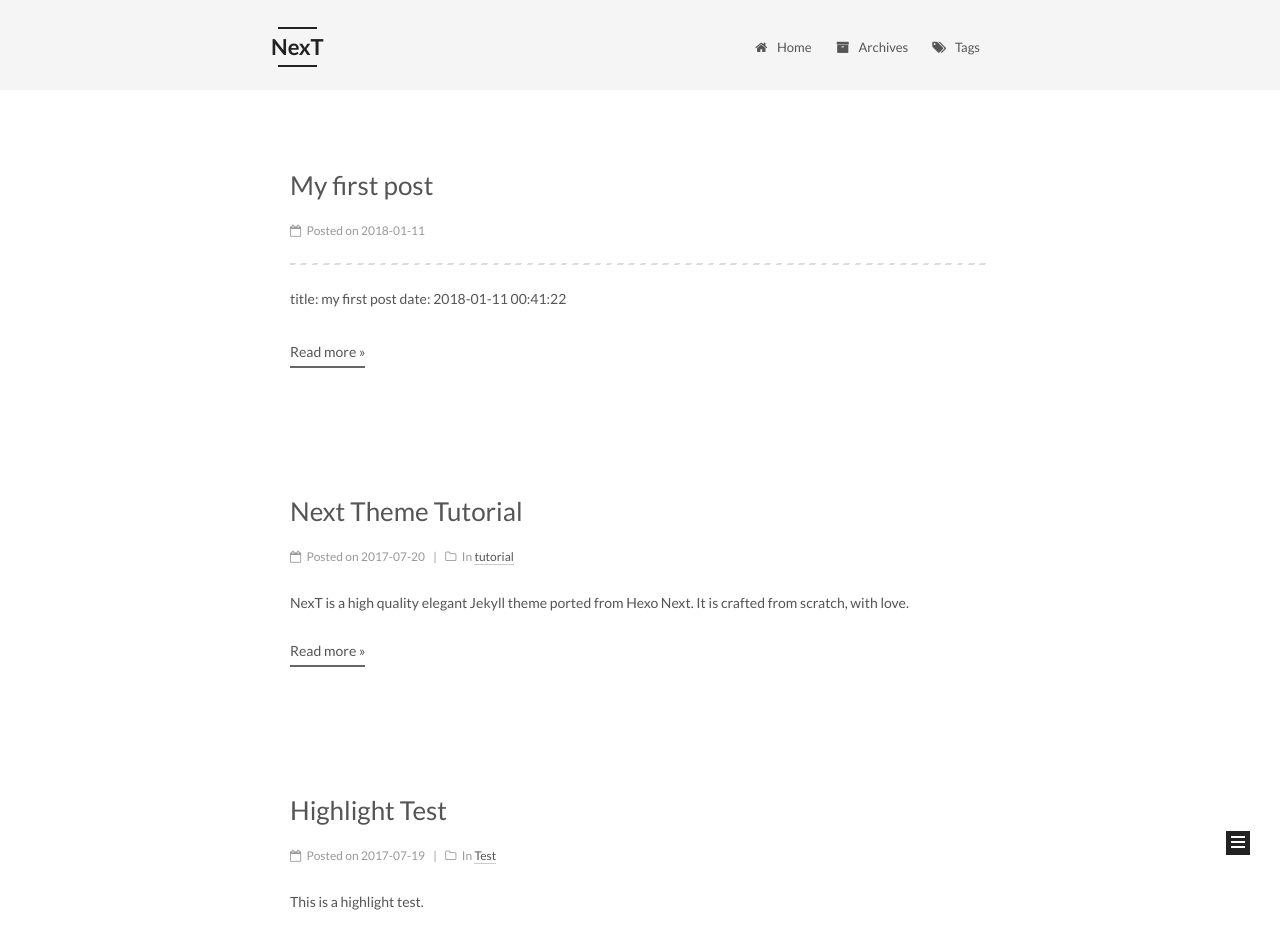
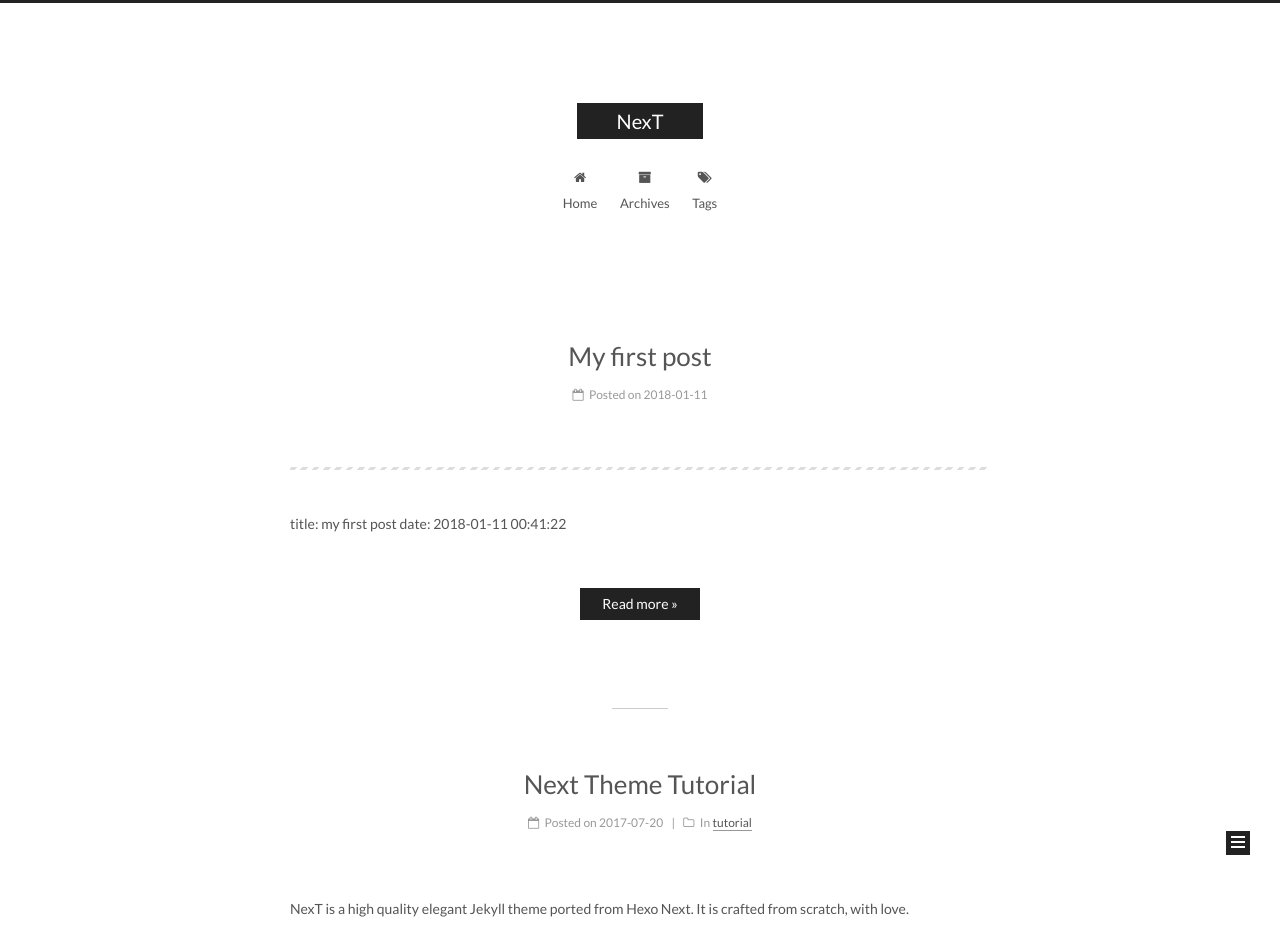
Before and after one commit to Howalu/Howalu.github.io, a Jekyll site: the page built from index.html, in a window 1280 px wide. Shown: the top 947 px of the page. Built offline with Jekyll 4.4.1, drawn with Linux system fonts in a browser that asks for light colours; the list of posts is cut into pages by our own code.

Commit message:
trying
tt

```diff
--- a/_config.yml
+++ b/_config.yml
@@ -150,7 +150,7 @@ menu_icons:
 # ---------------------------------------------------------------
 
 # Schemes
-scheme: Mist
+scheme: Muse
 #scheme: Mist
 #scheme: Pisces
 #scheme: Muse
```
